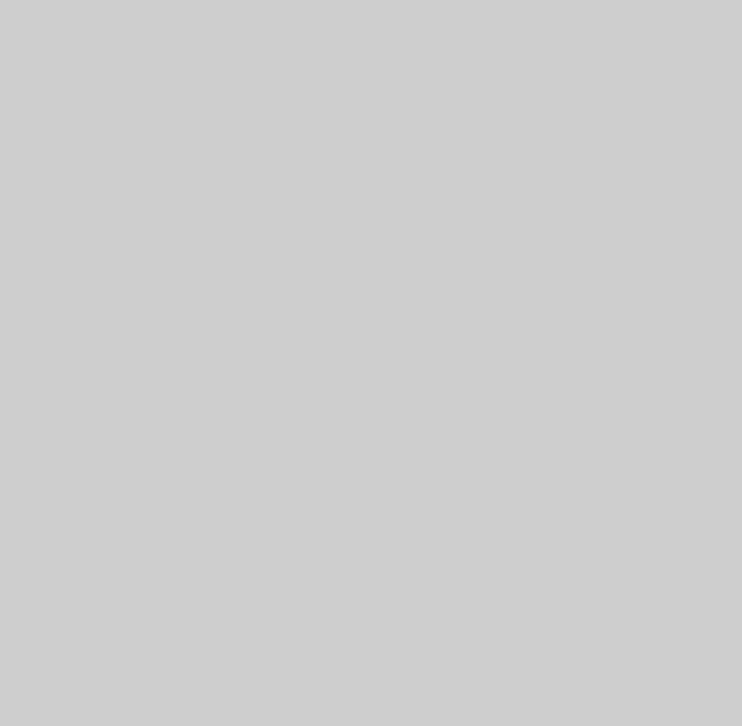
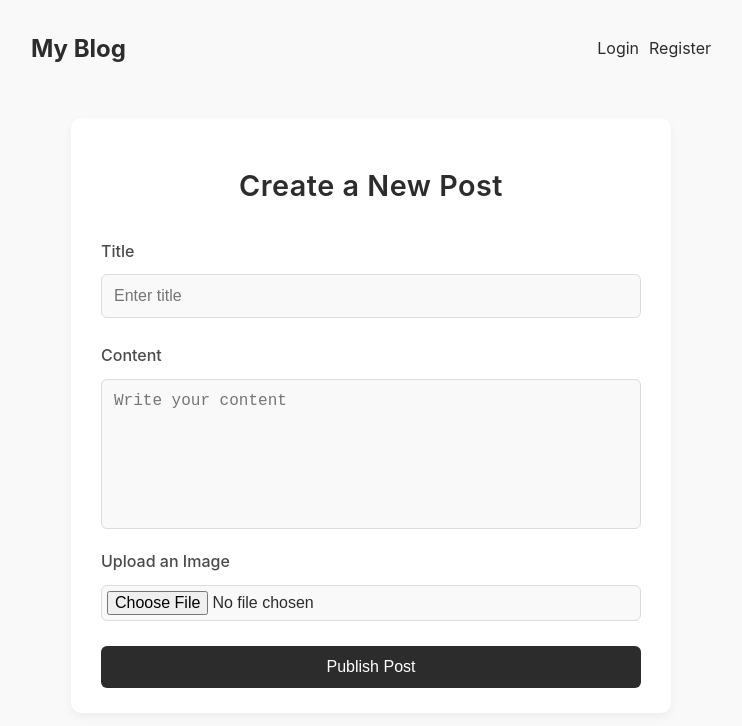
Before and after one commit to George-xmh/Blog-App, a React (Create React App) app in the folder client/: page /create in a window 1280 px wide. Before the commit this address had no page. Shown: the top 726 px of the page, without its empty margins (269-1011 px from the left). Built offline with nearby package versions, Linux system fonts and the light colour scheme.

Commit message:
Create Post Page Added

```diff
--- a/client/src/App.css
+++ b/client/src/App.css
@@ -1,9 +1,13 @@
 * {
   box-sizing: border-box;
 }
-body{
-  color: #222;
-  background-color: rgb(206, 206, 206);
+body {
+  font-family: 'Inter', Arial, sans-serif;
+  background-color: #f9f9f9;
+  color: #2c2c2c;
+  margin: 0;
+  padding: 0;
+  line-height: 1.6;
 }
 
 img{
@@ -101,3 +105,101 @@ button {
 form h1{
   text-align: center;
 }
+.modern-post-form {
+  max-width: 600px;
+  margin: 50px auto;
+  background-color: #ffffff;
+  border-radius: 10px;
+  box-shadow: 0px 4px 10px rgba(0, 0, 0, 0.05);
+  padding: 25px 30px;
+  display: flex;
+  flex-direction: column;
+  gap: 20px;
+}
+
+.modern-post-form h1 {
+  text-align: center;
+  font-size: 1.8rem;
+  color: #2c2c2c;
+  margin-bottom: 10px;
+  font-weight: 600;
+  letter-spacing: 0.5px;
+}
+
+.form-group {
+  display: flex;
+  flex-direction: column;
+  gap: 5px;
+}
+
+.form-group label {
+  font-weight: 500;
+  color: #4a4a4a;
+  margin-bottom: 5px;
+}
+
+.form-group input,
+.form-group textarea {
+  width: 100%;
+  padding: 12px;
+  border: 1px solid #dcdcdc;
+  border-radius: 6px;
+  font-size: 1rem;
+  color: #2c2c2c;
+  background-color: #f9f9f9;
+  transition: all 0.3s ease-in-out;
+}
+
+.form-group textarea {
+  resize: none;
+  height: 150px;
+}
+
+.form-group input:focus,
+.form-group textarea:focus {
+  border-color: #7a7a7a;
+  background-color: #ffffff;
+  outline: none;
+  box-shadow: 0 0 5px rgba(0, 0, 0, 0.1);
+}
+
+button {
+  background-color: #2c2c2c;
+  color: #ffffff;
+  font-size: 1rem;
+  font-weight: 500;
+  padding: 12px 20px;
+  border: none;
+  border-radius: 6px;
+  cursor: pointer;
+  transition: background-color 0.3s ease, transform 0.2s ease;
+}
+
+button:hover {
+  background-color: #444444;
+  transform: scale(1.02);
+}
+
+input[type="file"] {
+  padding: 5px;
+  background-color: #f9f9f9;
+  border: 1px solid #dcdcdc;
+  border-radius: 6px;
+  font-size: 1rem;
+  color: #2c2c2c;
+}
+
+input[type="file"]:focus {
+  border-color: #7a7a7a;
+  outline: none;
+}
+
+@media (max-width: 768px) {
+  .modern-post-form {
+      padding: 15px 20px;
+  }
+
+  .modern-post-form h1 {
+      font-size: 1.5rem;
+  }
+}
--- a/client/src/App.js
+++ b/client/src/App.js
@@ -1,11 +1,10 @@
 import './App.css';
-import Post from "./Post";
-import Header from "./Header";
 import {Routes, Route} from "react-router-dom";
 import Layout from "./Layout";
 import IndexPage from './pages/IndexPages';
 import LoginPage from './pages/LoginPage';
 import RegisterPage from './pages/RegisterPage';
+import CreatePost from "./pages/CreatePost";
 import { AuthProvider } from "./AuthContext";
 
 function App() {
@@ -14,6 +13,7 @@ function App() {
         <Routes>
           <Route path="/" element={<Layout />}>
             <Route index element={<IndexPage/>} />
+            <Route path="/create" element={<CreatePost />} />
             <Route path="/login" element={<LoginPage/>} />
             <Route path="/register" element={<RegisterPage/>} />
           </Route>
--- a/client/src/Header.js
+++ b/client/src/Header.js
@@ -1,12 +1,25 @@
 import { Link } from "react-router-dom";
+import { useAuth } from "./AuthContext"; // Import the AuthContext to check login status
 
 export default function Header() {
-    return(
+    const { isLoggedIn } = useAuth(); // Access the logged-in state
+
+    return (
         <header>
             <Link to="/" className="logo">My Blog</Link>
             <nav>
+                {!isLoggedIn && (
+                    <>
                         <Link to="/login">Login</Link>
                         <Link to="/register">Register</Link>
+                    </>
+                )}
+                {isLoggedIn && (
+                    <>
+                        <Link to="/create">Create New Post</Link>
+                        <Link to="/logout">Logout</Link>
+                    </>
+                )}
             </nav>
         </header>
     );
--- /dev/null
+++ b/client/src/pages/CreatePost.js
@@ -0,0 +1,58 @@
+import { useState } from "react";
+
+export default function CreatePost() {
+    const [title, setTitle] = useState("");
+    const [content, setContent] = useState("");
+    const [image, setImage] = useState(null);
+
+    async function handleCreatePost(ev) {
+        ev.preventDefault();
+        const formData = new FormData();
+        formData.append("title", title);
+        formData.append("content", content);
+        formData.append("image", image);
+
+        const response = await fetch("http://localhost:4000/posts", {
+            method: "POST",
+            body: formData,
+        });
+
+        if (response.ok) {
+            alert("Post created successfully!");
+        } else {
+            alert("Failed to create post.");
+        }
+    }
+
+    return (
+        <form className="modern-post-form" onSubmit={handleCreatePost}>
+            <h1>Create a New Post</h1>
+            <div className="form-group">
+                <label>Title</label>
+                <input
+                    type="text"
+                    placeholder="Enter title"
+                    value={title}
+                    onChange={(e) => setTitle(e.target.value)}
+                />
+            </div>
+            <div className="form-group">
+                <label>Content</label>
+                <textarea
+                    placeholder="Write your content"
+                    value={content}
+                    onChange={(e) => setContent(e.target.value)}
+                />
+            </div>
+            <div className="form-group">
+                <label>Upload an Image</label>
+                <input
+                    type="file"
+                    accept="image/*"
+                    onChange={(e) => setImage(e.target.files[0])}
+                />
+            </div>
+            <button type="submit">Publish Post</button>
+        </form>
+    );
+}
--- a/client/src/pages/LoginPage.js
+++ b/client/src/pages/LoginPage.js
@@ -37,13 +37,13 @@ export default function LoginPage() {
             <h1>Login</h1>
             <input
                 type="text"
-                placeholder="username"
+                placeholder="Username"
                 value={username}
                 onChange={(e) => setUsername(e.target.value)}
             />
             <input
                 type="password"
-                placeholder="password"
+                placeholder="Password"
                 value={password}
                 onChange={(e) => setPassword(e.target.value)}
             />
--- a/client/src/pages/RegisterPage.js
+++ b/client/src/pages/RegisterPage.js
@@ -34,14 +34,14 @@ export default function RegisterPage() {
             <h1>Register</h1>
             <input
                 type="text"
-                placeholder="username"
+                placeholder="Username"
                 value={username}
                 onChange={(ev) => setUsername(ev.target.value)}
                 required
             />
             <input
                 type="password"
-                placeholder="password"
+                placeholder="Password"
                 value={password}
                 onChange={(ev) => setPassword(ev.target.value)}
                 required
```
Also changed, not shown: client/src/logo.svg (deleted), 1 other file (tests, documents, lock files or other folders). Lines whose indentation alone changed are shown as unchanged.
